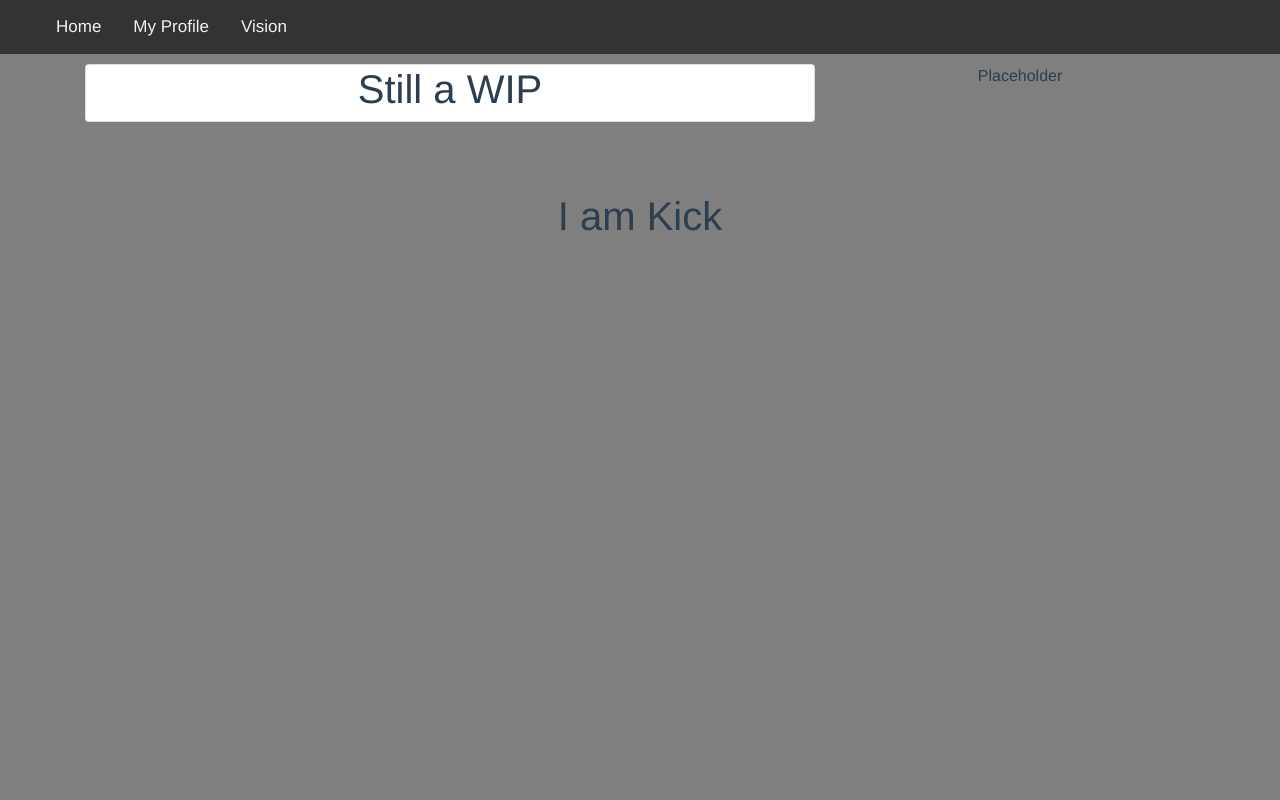
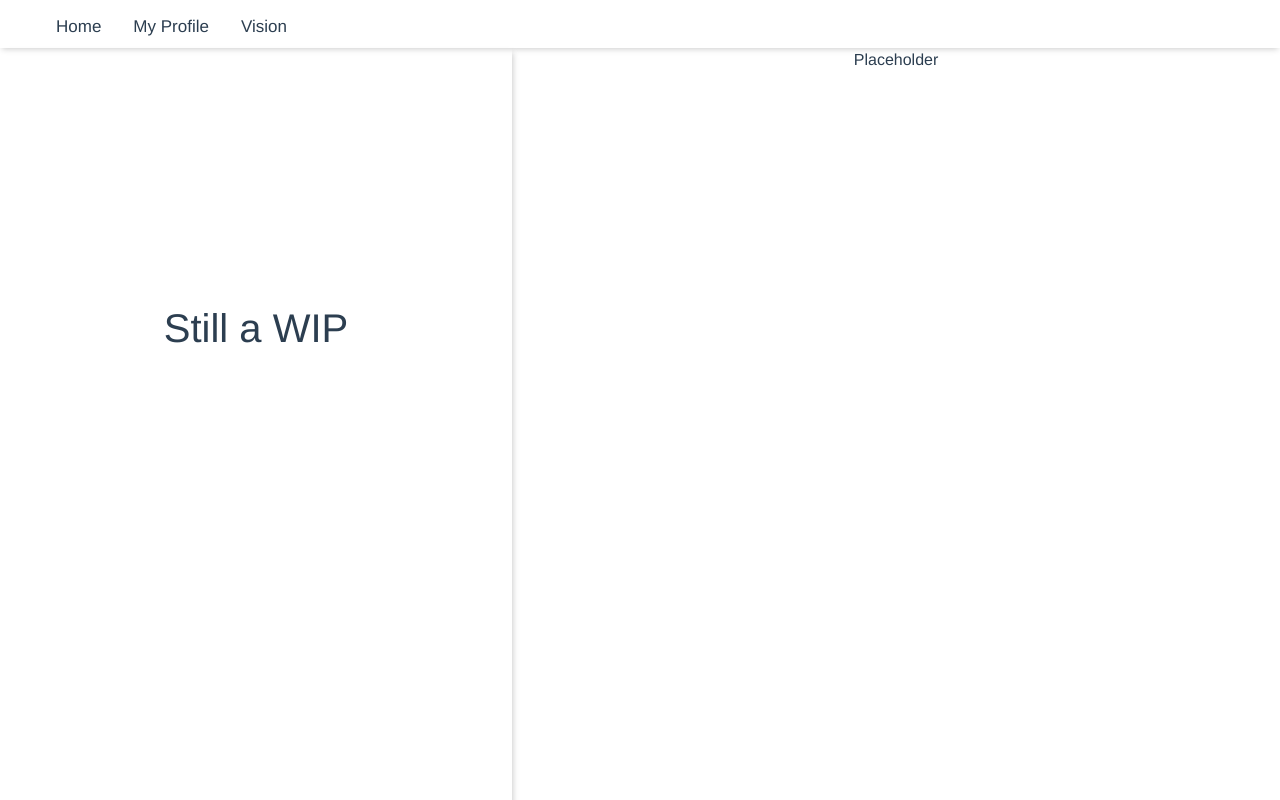
Before and after one commit to Kick1911/Kickness-website, a Vue app: page / in a window 1280 px wide. Built offline with nearby package versions, Linux system fonts and the light colour scheme.

Commit message:
Redesigning

```diff
--- a/src/components/Cover.vue
+++ b/src/components/Cover.vue
@@ -20,7 +20,6 @@ export default {
   left:0;
   right:0;
   bottom:0;
-  background-color: rgba(0,0,0,0.5);
   h1{
     margin-top:15%;
   }
--- a/src/components/Main.vue
+++ b/src/components/Main.vue
@@ -1,22 +1,19 @@
 <template>
     <div id="main">
-        <Nav :items="nav" :onclick="$getPage" />
-        <Cover />
-        <div class="container">
-          <div class="row">
-            <div class="col-sm-8">
-              <Page :data="app.page" />
-            </div>
-            <div class="col-sm-4">
-              <p>Placeholder</p>
-            </div>
+        <Nav class="nav"
+            :items="nav" :onclick="$getPage" />
+        <div class="flex board">
+          <div class="sidebar">
+            <Page :data="app.page" />
+          </div>
+          <div class="content">
+            <p>Placeholder</p>
           </div>
       </div>
     </div>
 </template>
 
 <script>
-import Cover from './Cover'
 import Nav from './Nav'
 import Page from './Page'
 import pages from '../data/pages'
@@ -31,7 +28,6 @@ export default {
   },
   components: {
     Page,
-    Cover,
     Nav
   }
 }
@@ -39,8 +35,35 @@ export default {
 
 <style lang="less" scoped>
 #main {
-  .container {
-    margin-top: 4rem;
+  position: fixed;
+  width: 100%;
+  height: 100%;
+  top: 0;
+  left: 0;
+  right: 0;
+  bottom: 0;
+
+  .board {
+    height: 100%;
+    * {
+      height: 100%;
+    }
+  }
+
+  .nav {
+    box-shadow: 0px 3px 6px -2px #ccc;
+  }
+
+  .flex {
+    display: flex;
+    flex-wrap: wrap;
+    .sidebar {
+      width:40%;
+      box-shadow: 3px 3px 6px -2px #ccc;
+    }
+    .content {
+      width: 60%;
+    }
   }
 }
 </style>
--- a/src/components/Nav.vue
+++ b/src/components/Nav.vue
@@ -20,20 +20,15 @@ export default {
 
 <style lang="less" scoped>
 #nav{
-    position: fixed;
     top: 0;
     left: 0;
     width: 100%;
-    height: 50px;
-    background-color: black;
-    z-index: 2;
+    height: 6%;
     ul{
-        background-color: #333;
         overflow: hidden;
         list-style-type: none;
         li{
             float: left;
-            color: #f2f2f2;
             text-align: center;
             padding: 14px 16px;
             text-decoration: none;
--- a/src/components/Page.vue
+++ b/src/components/Page.vue
@@ -1,14 +1,14 @@
 <template>
     <div id="page">
-        <div class="card">
-          <div v-if="this.data">
-            <h4 class="card-title">{{ data.title }}</h4>
-            <p class="card-text">{{ data.body }}</p>
-          </div>
-          <div v-else>
-            <h1>Still a WIP</h1>
-          </div>
+      <div v-if="this.data">
+        <div>
+          <h4>{{ data.title }}</h4>
+          <p>{{ data.body }}</p>
         </div>
+      </div>
+      <div v-else>
+        <h1>Still a WIP</h1>
+      </div>
     </div>
 </template>
 
@@ -19,3 +19,15 @@ export default {
   props: ['data']
 }
 </script>
+
+<style lang="less" scoped>
+#page{
+  & > div {
+    text-align: center;
+    height: 100%;
+    & > * {
+      margin-top: 50%;
+    }
+  }
+}
+</style>
```
